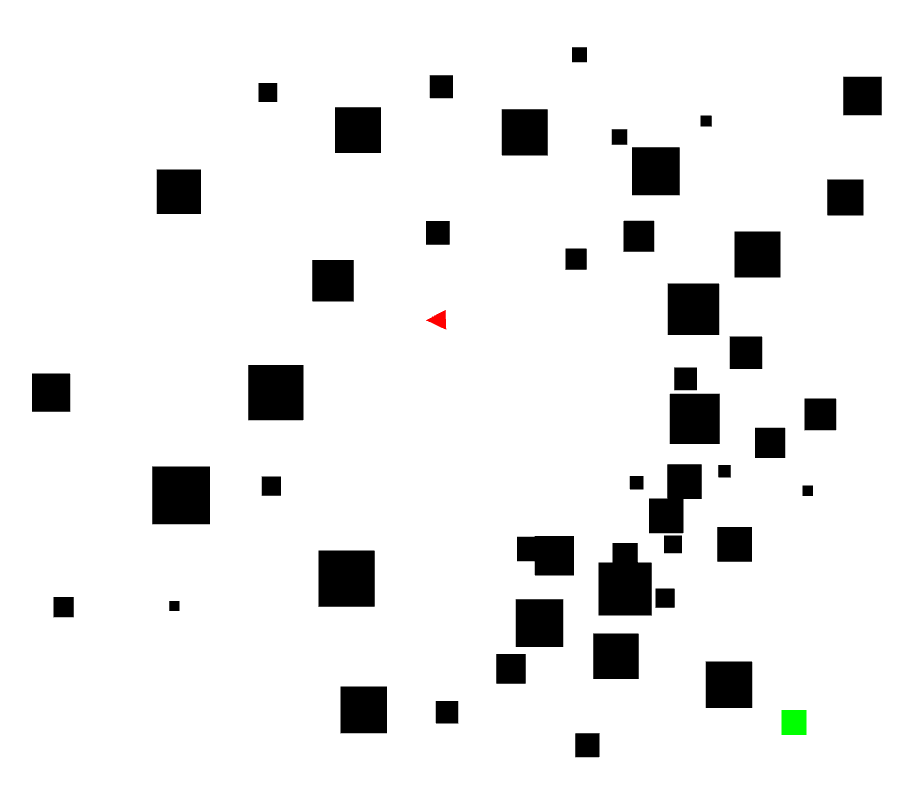
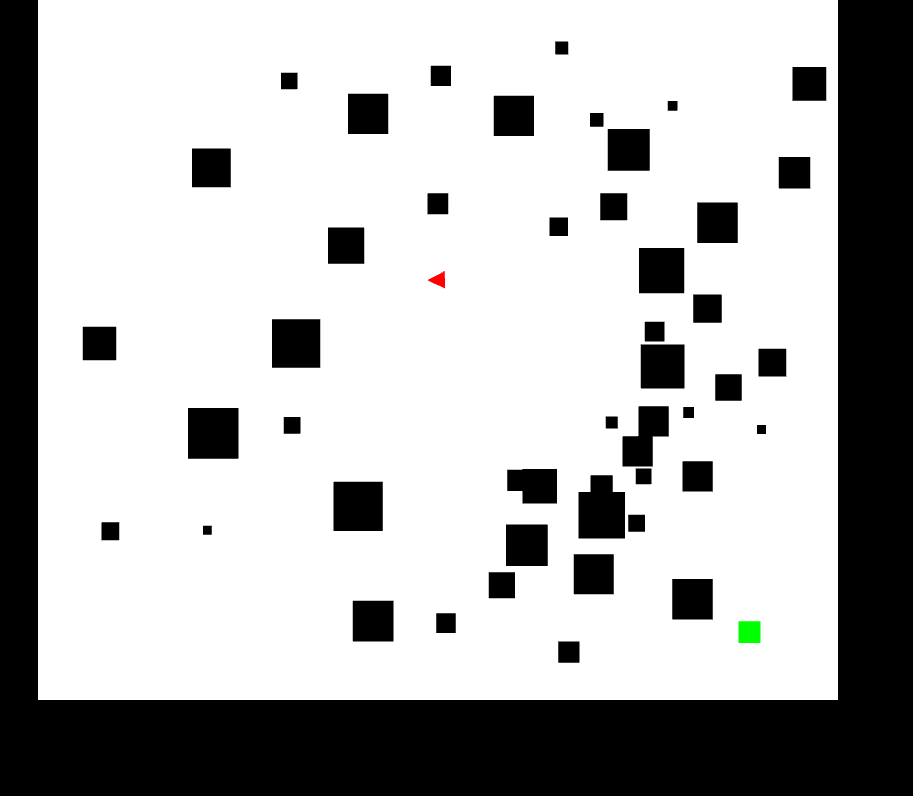
Before and after one commit to sillero/orbitroid, a website: page index.html in a window 1280 px wide. Shown: the whole page, without its empty margins (202-1115 px from the left). Drawn offline with Linux system fonts and the light colour scheme.

Commit message:
fixed screen size

```diff
--- a/css/main.css
+++ b/css/main.css
@@ -8,9 +8,17 @@ html, body {
     height: 100%;
     padding: 0;
     margin: 0;
+    background: #000;
 }
 
 canvas {
     width: 100%;
     height: 100%;
 }
+#WebGLCanvas {
+  width: 800px;
+  height: 700px;
+  /* width: 100%;
+  height: 100%; */
+  margin: 0 auto;
+}
--- a/js/game.ship.js
+++ b/js/game.ship.js
@@ -112,7 +112,10 @@ module.exports = (function(){
       newRadian = Math.PI - deltaRadian;
       quadModifiers = { x: 1, y: -1 };
     }
-    if (!deltaRadian || !newRadian) { debugger; }
+    if (!deltaRadian || !newRadian) {
+      console.error('Critical error!');
+      debugger;
+    }
     setNewOrbit(deltaRadian, newRadian, quadModifiers);
   };
 
--- a/js/main.build.js
+++ b/js/main.build.js
@@ -53,7 +53,7 @@
 	  ///--------------------------
 	  ///--------------------------
 
-	  var orbitroide = new Game();
+	  var orbitroide = new Game(document.getElementById('WebGLCanvas'));
 	  // var gui = new dat.GUI();
 
 	  orbitroide
@@ -78,9 +78,10 @@
 	module.exports = (function(){
 	  var Ship = __webpack_require__(2);
 	  var Obstacle = __webpack_require__(3);
-	  var Game = function(){
+	  var Game = function($el){
 	    var game = this;
 
+	    game.$el = $el;
 	    game.reset();
 	  };
 
@@ -108,7 +109,7 @@
 
 	    window.cancelAnimationFrame(game.animFrameID);
 
-	    document.getElementById("WebGLCanvas").innerHTML = '';
+	    game.$el.innerHTML = '';
 
 	    game.reset();
 	    game.init();
@@ -132,9 +133,10 @@
 
 	  Game.prototype.recalculateDimensions = function(){
 	    var game = this;
+	    var canvasRect = game.$el.getBoundingClientRect();
 
-	    game.canvasWidth = window.innerWidth;
-	    game.canvasHeight = window.innerHeight;
+	    game.canvasWidth = canvasRect.width;
+	    game.canvasHeight = canvasRect.height;
 	    game.aspectRatio = game.canvasWidth / game.canvasHeight;
 	    game.limitLeft = - (game.worldUnit * game.aspectRatio) / 2;
 	    game.limitRight = (game.worldUnit * game.aspectRatio) / 2;
@@ -158,13 +160,13 @@
 	  Game.prototype.bindDOM = function(){
 	    var game = this;
 
-	    window.addEventListener('resize', function(){
-	      window.cancelAnimationFrame(game.animFrameID);
-
-	      game.recalculateDimensions();
-	      game.recalculateCamera();
-	      game.renderScene();
-	    });
+	    // window.addEventListener('resize', function(){
+	    //   window.cancelAnimationFrame(game.animFrameID);
+	    //
+	    //   game.recalculateDimensions();
+	    //   game.recalculateCamera();
+	    //   game.renderScene();
+	    // });
 
 	    window.addEventListener('keydown', function(e){
 	      if (e.which === 37) {
@@ -207,7 +209,7 @@
 
 	    game.recalculateDimensions();
 
-	    document.getElementById("WebGLCanvas").appendChild(game.renderer.domElement);
+	    game.$el.appendChild(game.renderer.domElement);
 
 	    game.scene = new THREE.Scene();
 
@@ -459,7 +461,10 @@
 	      newRadian = Math.PI - deltaRadian;
 	      quadModifiers = { x: 1, y: -1 };
 	    }
-	    if (!deltaRadian || !newRadian) { debugger; }
+	    if (!deltaRadian || !newRadian) {
+	      console.error('Critical error!');
+	      debugger;
+	    }
 	    setNewOrbit(deltaRadian, newRadian, quadModifiers);
 	  };
 
--- a/js/main.js
+++ b/js/main.js
@@ -7,7 +7,7 @@
   ///--------------------------
   ///--------------------------
 
-  var orbitroide = new Game();
+  var orbitroide = new Game(document.getElementById('WebGLCanvas'));
   // var gui = new dat.GUI();
 
   orbitroide
```
Also changed, not shown: js/game.js (+14 -12 lines).
